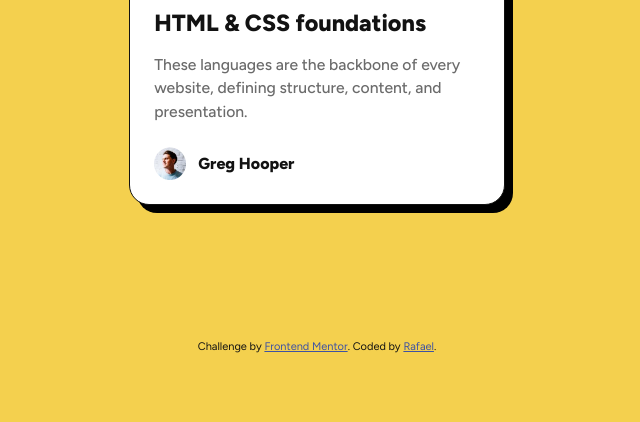
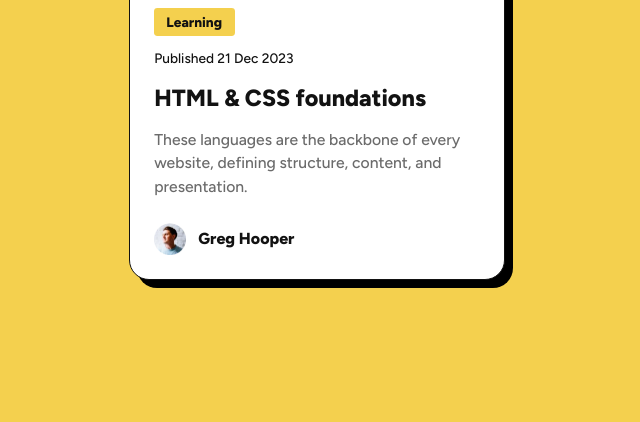
Before and after one commit to rafael-study-repo/blog-preview-card, a plain HTML site: page index.html in a window 1280 px wide. Shown: the part 378-800 px from the top of the page, without its empty margins (323-963 px from the left). Drawn offline with Linux system fonts and the light colour scheme.

Commit message:
chore: remove attribution markup

```diff
--- a/index.html
+++ b/index.html
@@ -17,17 +17,6 @@
     <link rel="stylesheet" href="styles/style.css">
 
     <title>Frontend Mentor | Blog preview card</title>
-
-    <!-- Feel free to remove these styles or customize in your own stylesheet 👍 -->
-    <style>
-      .attribution {
-        font-size: 11px;
-        text-align: center;
-      }
-
-      .attribution a {
-        color: hsl(228, 45%, 44%);
-      }
     </style>
   </head>
   <body>
@@ -65,15 +54,5 @@
         <span class="card__author-name"> Greg Hooper</span>
       </div>
     </article>
-
-    <div class="attribution">
-      Challenge by
-      <a
-        href="https://www.frontendmentor.io?ref=challenge"
-        target="_blank"
-        rel="noopener noreferrer"
-        >Frontend Mentor</a
-      >. Coded by <a href="https://github.com/rafael-study-repo">Rafael</a>.
-    </div>
   </body>
 </html>
```
